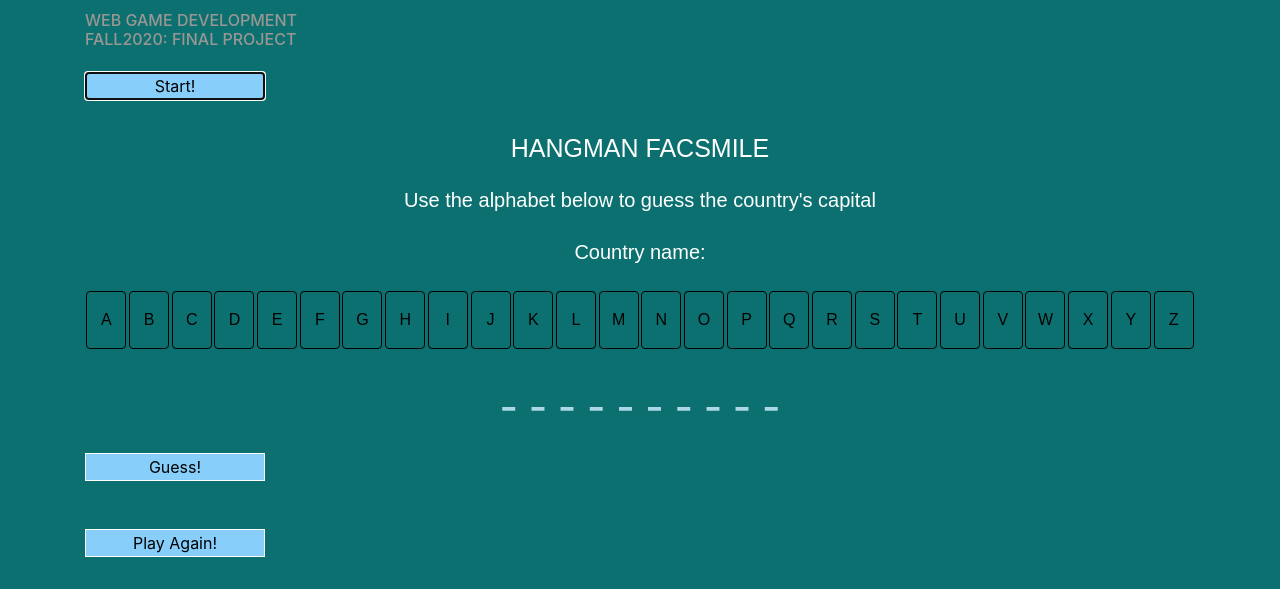
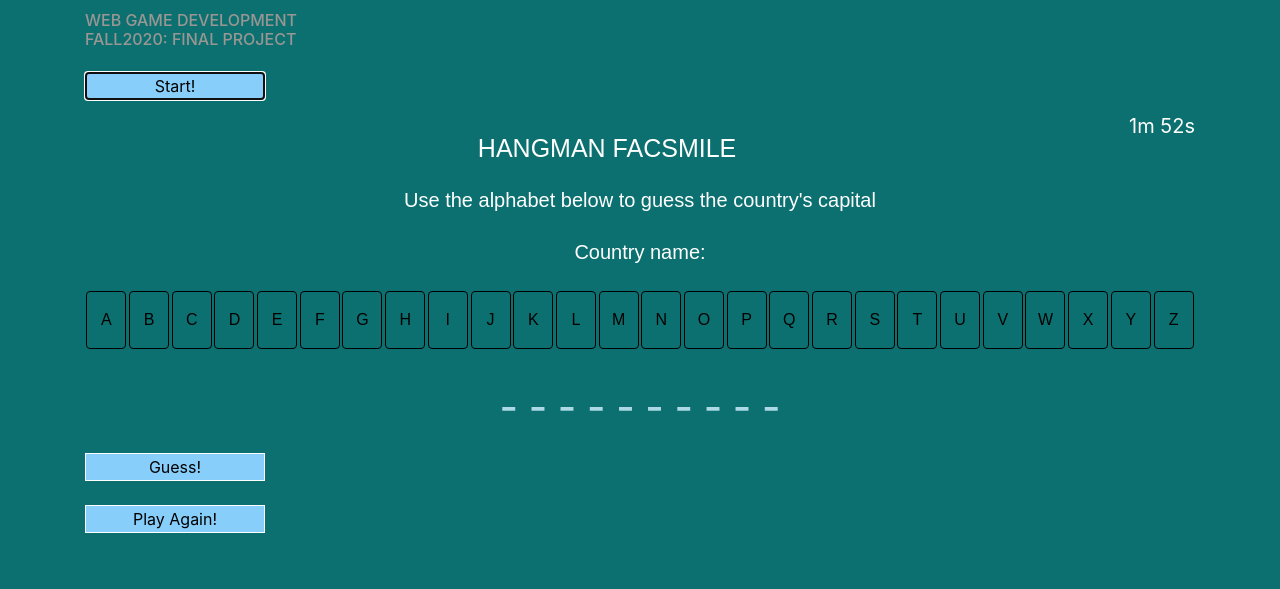
Before and after one commit to kellej6/IT-3049C-Final-Project, a website: page index.html in a window 1280 px wide. Both pictures are taken after a click on the button "Start!". Shown: the top 589 px of the page. Drawn offline with nearby package versions, Linux system fonts and the light colour scheme; no server answers.

Commit message:
corrected the logic for the timer

```diff
--- a/Styles/styles.css
+++ b/Styles/styles.css
@@ -75,3 +75,10 @@ text-align: center;
 margin-top: 3%;
 /* margin-left: 12%; */
 }
+
+#timer{
+  color:white;
+  float: right;
+  text-align: right;
+  font-size: 20px;
+}
--- a/index.html
+++ b/index.html
@@ -16,6 +16,7 @@
         Start!
       </button>
     </div>
+    <div id="timer"></div>
     <h2>HANGMAN FACSMILE</h2>
     <p>Use the alphabet below to guess the country's capital</p>
     <p id="country">Country name: </p>
@@ -56,7 +57,6 @@
       <button id="guess">
         Guess!
       </button>
-      <div id="timer"></div>
       <br><br>
       <button id="resetGame">
         Play Again!
--- a/resources/index.js
+++ b/resources/index.js
@@ -2,29 +2,25 @@ let start = document.getElementById("startButton");
 let canvas = document.getElementById("matchItCanvas");
 let countryName = document.getElementById("country");
 
-// timer
 let countDownDate = new Date();
 countDownDate.setMinutes(countDownDate.getMinutes() + 2);
 
-let countDown = setInterval(function () {
-
+function startTimer() {
     let now = new Date().getTime();
     let timeDistance = countDownDate - now;
 
-    var minutes = Math.floor((distance % (1000 * 60 * 60)) / (1000 * 60));
-    var seconds = Math.floor((distance % (1000 * 60)) / 1000) * minutes;
+    var minutes = Math.floor((timeDistance % (1000 * 60 * 60)) / (1000 * 60));
+    var seconds = Math.floor((timeDistance % (1000 * 60)) / 1000);
 
-    document.getElementById("timer").innerHTML = seconds + "s";
+    document.getElementById("timer").innerHTML = minutes + "m " + seconds + "s";
 
-    if (distance < 0) {
+    if (timeDistance < 0) {
         clearInterval(x);
-        document.getElementById("demo").innerHTML = "EXPIRED";
+        document.getElementById("timer").innerHTML = "EXPIRED";
     }
-
-}, 1000);
+};
 
 try {
-
 
     let game = new MatchIt(canvas)
 
@@ -32,7 +28,11 @@ try {
         event.preventDefault();
         game.start().then(() => {
             countryName.innerHTML = "Country name: " + game.country;
+
         });
+
+        // start the timer
+        setInterval(startTimer, 1000);
     });
 
 } catch (error) {
```
